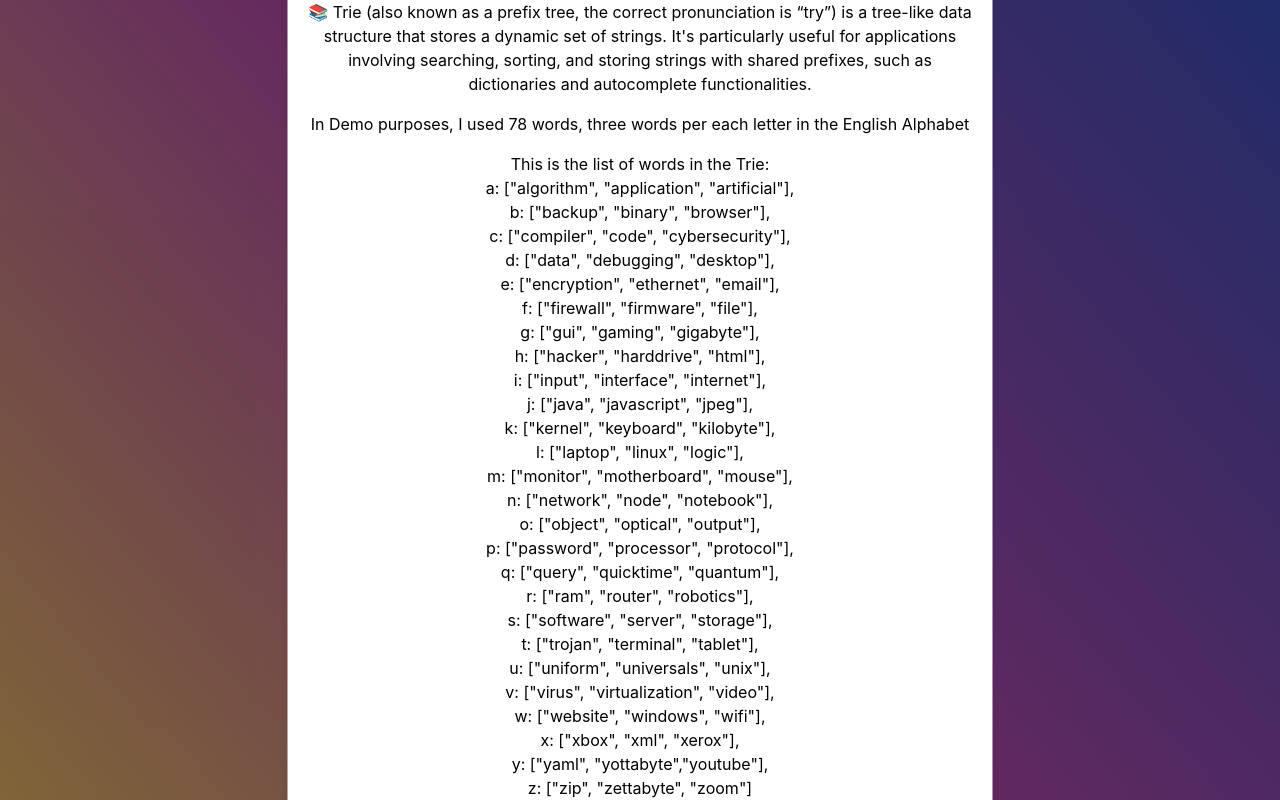
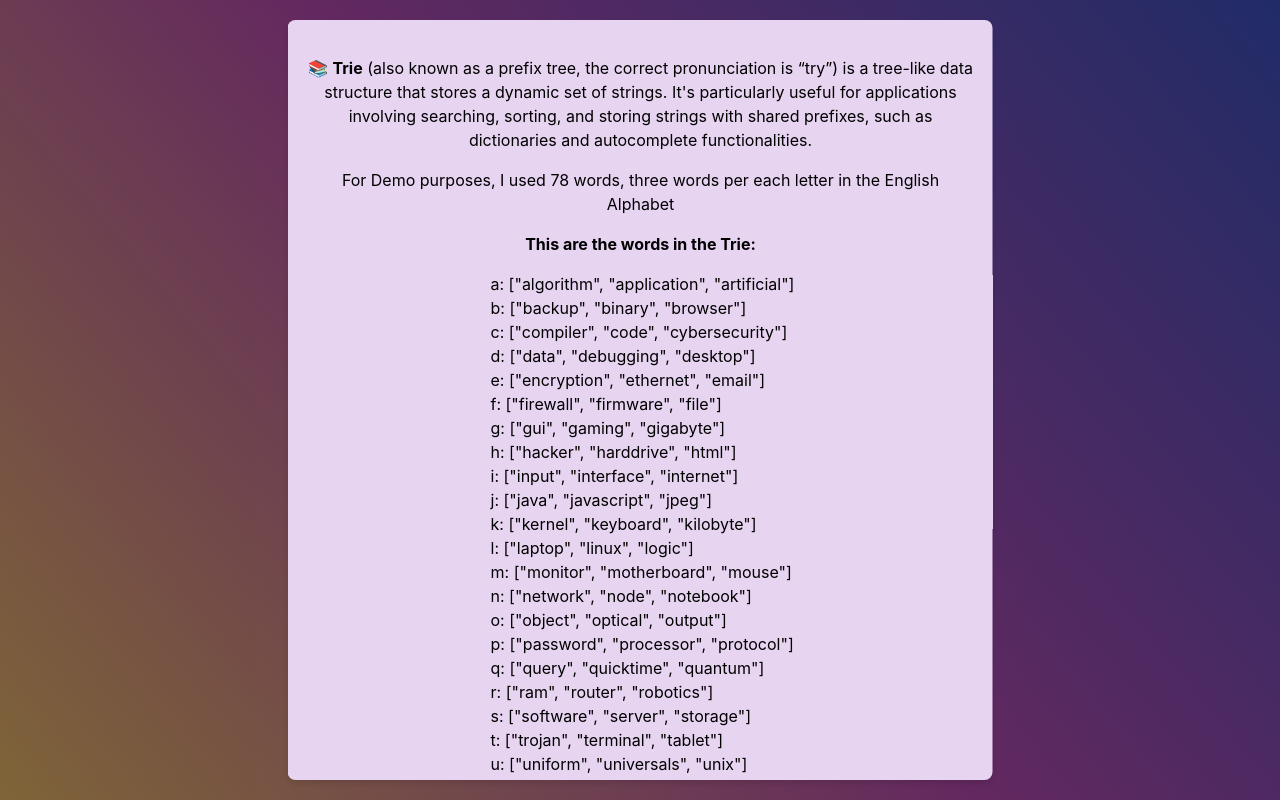
Before and after one commit to evgenii-shvetsov/react-autocomplete, a React (Vite) app: page / in a window 1280 px wide. Both pictures are taken after a click on the element "Instructions 💡". Built offline with nearby package versions, Linux system fonts and the light colour scheme.

Commit message:
modified instructions module

```diff
--- a/src/Components/Instructions/Instructions.css
+++ b/src/Components/Instructions/Instructions.css
@@ -24,7 +24,7 @@ h3 {
   z-index: 1000;
   width: 80%;
   max-width: 665px;
-  background-color: white;
+  background-color: #e7d4f1;
   color: black;
   border-radius: 8px;
   padding: 20px;
@@ -36,6 +36,22 @@ h3 {
   margin-bottom: 1rem;
 }
 
+.trie-words-block{
+    margin: 0 auto;
+    width: 400px;
+}
+
+#words-object{
+    text-align: left;
+    margin-left: 50px;
+}
+
+@media screen and (max-height: 910px) {
+  .info-block {
+    height: 90%;
+  }
+}
+
 
 
 @media screen and (max-width: 480px) {
--- a/src/Components/Instructions/Instructions.jsx
+++ b/src/Components/Instructions/Instructions.jsx
@@ -21,45 +21,47 @@ const Instructions = () => {
           <div className="overlay" onClick={handleClickOutside}></div>
           <div className="info-block">
             <p>
-              📚 Trie (also known as a prefix tree, the correct pronunciation is
+              📚 <strong>Trie</strong>  (also known as a prefix tree, the correct pronunciation is
               “try”) is a tree-like data structure that stores a dynamic set of
               strings. It's particularly useful for applications involving
               searching, sorting, and storing strings with shared prefixes, such
               as dictionaries and autocomplete functionalities.
             </p>
             <p>
-              In Demo purposes, I used 78 words, three words per each letter in
+              For Demo purposes, I used 78 words, three words per each letter in
               the English Alphabet
             </p>
-            <p>
-              This is the list of words in the Trie: <br />
-              a: ["algorithm", "application", "artificial"], <br />
-              b: ["backup", "binary", "browser"], <br />
-              c: ["compiler", "code", "cybersecurity"], <br />
-              d: ["data", "debugging", "desktop"], <br />
-              e: ["encryption", "ethernet", "email"], <br />
-              f: ["firewall", "firmware", "file"], <br />
-              g: ["gui", "gaming", "gigabyte"], <br />
-              h: ["hacker", "harddrive", "html"], <br />
-              i: ["input", "interface", "internet"], <br />
-              j: ["java", "javascript", "jpeg"], <br />
-              k: ["kernel", "keyboard", "kilobyte"], <br />
-              l: ["laptop", "linux", "logic"], <br />
-              m: ["monitor", "motherboard", "mouse"], <br />
-              n: ["network", "node", "notebook"], <br />
-              o: ["object", "optical", "output"], <br />
-              p: ["password", "processor", "protocol"], <br />
-              q: ["query", "quicktime", "quantum"], <br />
-              r: ["ram", "router", "robotics"], <br />
-              s: ["software", "server", "storage"], <br />
-              t: ["trojan", "terminal", "tablet"], <br />
-              u: ["uniform", "universals", "unix"], <br />
-              v: ["virus", "virtualization", "video"], <br />
-              w: ["website", "windows", "wifi"], <br />
-              x: ["xbox", "xml", "xerox"], <br />
-              y: ["yaml", "yottabyte","youtube"], <br />
-              z: ["zip", "zettabyte", "zoom"]
-            </p>
+            <div className="trie-words-block">
+              <strong> This are the words in the Trie:</strong> <br />
+              <p id="words-object">
+                a: ["algorithm", "application", "artificial"] <br />
+                b: ["backup", "binary", "browser"] <br />
+                c: ["compiler", "code", "cybersecurity"] <br />
+                d: ["data", "debugging", "desktop"] <br />
+                e: ["encryption", "ethernet", "email"] <br />
+                f: ["firewall", "firmware", "file"] <br />
+                g: ["gui", "gaming", "gigabyte"] <br />
+                h: ["hacker", "harddrive", "html"] <br />
+                i: ["input", "interface", "internet"] <br />
+                j: ["java", "javascript", "jpeg"] <br />
+                k: ["kernel", "keyboard", "kilobyte"] <br />
+                l: ["laptop", "linux", "logic"] <br />
+                m: ["monitor", "motherboard", "mouse"] <br />
+                n: ["network", "node", "notebook"] <br />
+                o: ["object", "optical", "output"] <br />
+                p: ["password", "processor", "protocol"] <br />
+                q: ["query", "quicktime", "quantum"] <br />
+                r: ["ram", "router", "robotics"] <br />
+                s: ["software", "server", "storage"] <br />
+                t: ["trojan", "terminal", "tablet"] <br />
+                u: ["uniform", "universals", "unix"] <br />
+                v: ["virus", "virtualization", "video"] <br />
+                w: ["website", "windows", "wifi"] <br />
+                x: ["xbox", "xml", "xerox"] <br />
+                y: ["yaml", "yottabyte","youtube"] <br />
+                z: ["zip", "zettabyte", "zoom"]
+              </p>
+            </div>
           </div>
         </>
       )}
```
